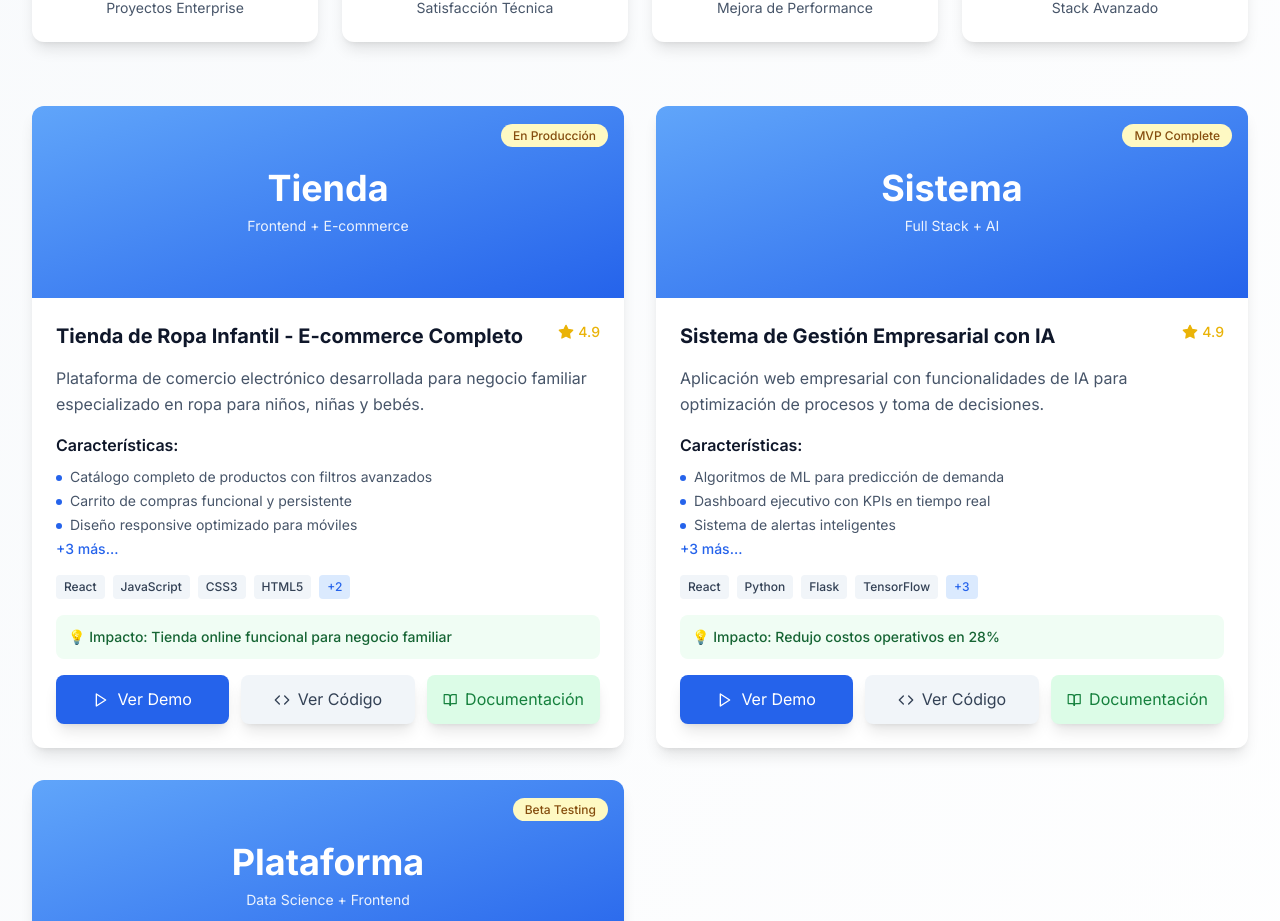
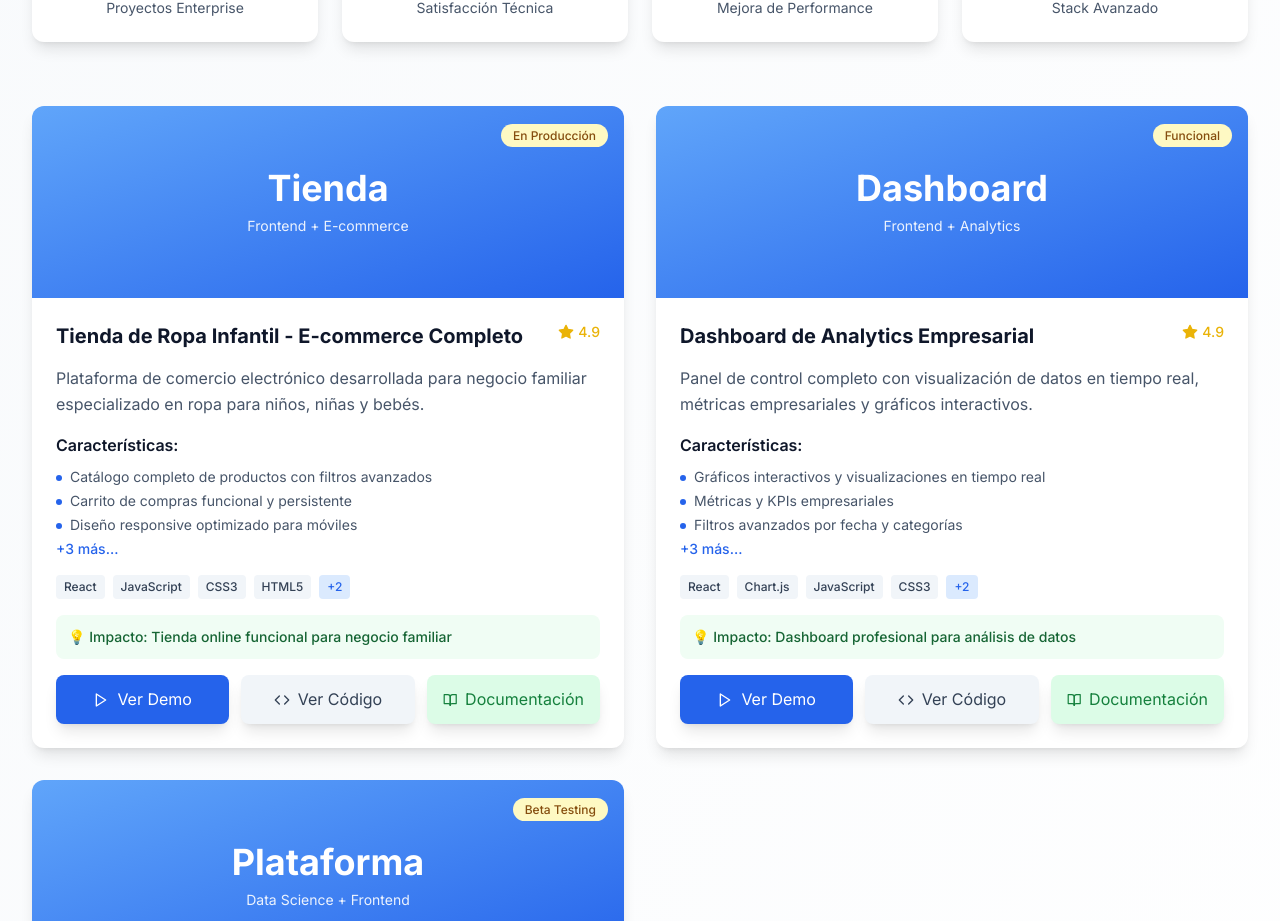
Before and after one commit to nicoalvarez08/portfolio-personal, a React (Vite) app: page / in a window 1280 px wide. Shown: the part 6596-7517 px from the top of the page. Built offline with nearby package versions, Linux system fonts and the light colour scheme.

Commit message:
Update second project with real analytics dashboard

```diff
--- a/src/components/Projects.tsx
+++ b/src/components/Projects.tsx
@@ -47,24 +47,24 @@ const Projects: React.FC = () => {
       impact: 'Tienda online funcional para negocio familiar'
     },
     {
-      title: 'Sistema de Gestión Empresarial con IA',
-      description: 'Aplicación web empresarial con funcionalidades de IA para optimización de procesos y toma de decisiones.',
-      longDescription: 'Sistema integral de gestión empresarial que combina desarrollo full stack con análisis de datos e IA. Implementé algoritmos de machine learning para predicción de demanda, optimización de recursos y análisis de patrones de comportamiento del usuario.',
+      title: 'Dashboard de Analytics Empresarial',
+      description: 'Panel de control completo con visualización de datos en tiempo real, métricas empresariales y gráficos interactivos.',
+      longDescription: 'Desarrollé un dashboard de analytics profesional utilizando React y librerías de visualización de datos, implementando funcionalidades como gráficos interactivos, métricas en tiempo real, filtros avanzados y diseño responsive. El dashboard permite análisis profundo de datos empresariales con una interfaz intuitiva.',
       image: '/api/placeholder/600/400',
-      technologies: ['React', 'Python', 'Flask', 'TensorFlow', 'PostgreSQL', 'Docker', 'Redis'],
-      category: 'Full Stack + AI',
+      technologies: ['React', 'Chart.js', 'JavaScript', 'CSS3', 'Data Visualization', 'Analytics'],
+      category: 'Frontend + Analytics',
       features: [
-        'Algoritmos de ML para predicción de demanda',
-        'Dashboard ejecutivo con KPIs en tiempo real',
-        'Sistema de alertas inteligentes',
-        'API REST documentada con Swagger',
-        'Análisis predictivo de comportamiento',
-        'Optimización automática de recursos'
+        'Gráficos interactivos y visualizaciones en tiempo real',
+        'Métricas y KPIs empresariales',
+        'Filtros avanzados por fecha y categorías',
+        'Dashboard responsive y optimizado',
+        'Interfaz intuitiva para toma de decisiones',
+        'Exportación de reportes y datos'
       ],
-      github: 'https://github.com/nicolas-alvarez-dev/enterprise-ai-system',
-      demo: 'https://enterprise-ai-demo.vercel.app',
-      status: 'MVP Complete',
-      impact: 'Redujo costos operativos en 28%'
+      github: 'https://github.com/nicoalvarez08/dashboard-analytics',
+      demo: 'https://dashboard-analytics-nicoalvarez08.netlify.app/dashboard/analytics',
+      status: 'Funcional',
+      impact: 'Dashboard profesional para análisis de datos'
     },
     {
       title: 'Plataforma de Análisis de Datos Financieros',
```
